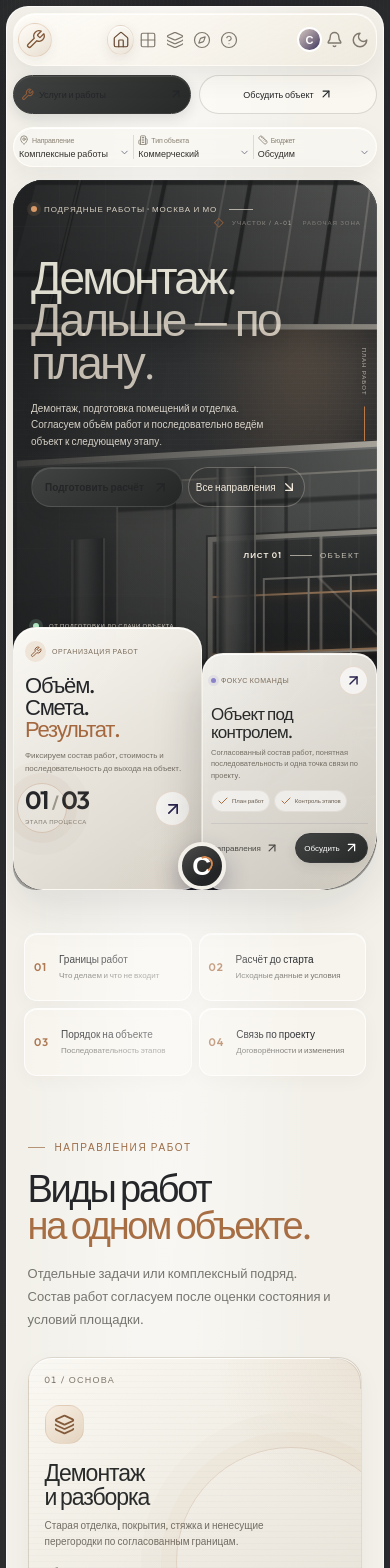
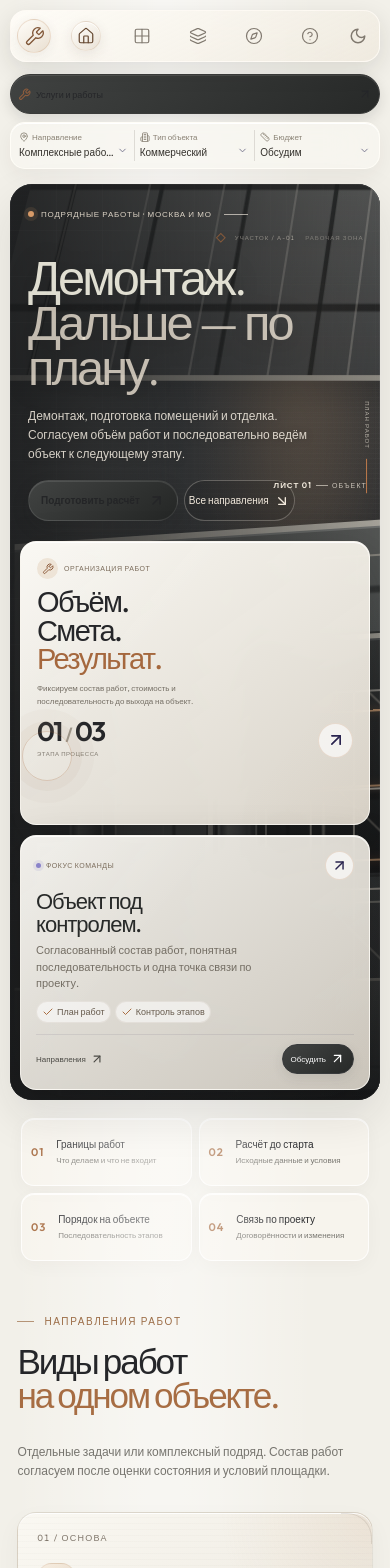
Before and after one commit to borzenkoofficial-lab/Test-skol, a React (Vite) app: page / in a window 390 px wide. Shown: the top 1568 px of the page. Built offline with nearby package versions, Linux system fonts and the light colour scheme.

Commit message:
Repair mobile layout and responsive forms

```diff
--- a/src/styles.css
+++ b/src/styles.css
@@ -1978,3 +1978,124 @@ summary:focus-visible {
   .portfolio-card,
   .faq-item summary { transition: none !important; }
 }
+
+/* Mobile repair pass: replace desktop dashboard proportions with a deliberate single-column flow. */
+@media (max-width: 720px) {
+  html, body, #root { width:100%; min-width:320px; }
+  body { overflow-x:hidden; }
+  .app { width:100%; padding:0; overflow-x:clip; }
+  .frame { width:100%; min-height:100svh; margin:0; padding:10px; overflow:clip; border:0; border-radius:0; box-shadow:none; }
+  .workspace,.workspace.sidebar-is-compact { display:flex; width:100%; height:auto; min-height:0; flex-direction:column; gap:12px; }
+  .sidebar,.sidebar.compact { position:sticky; top:7px; z-index:30; display:grid; width:100%; min-width:0; height:52px; min-height:52px; grid-template-columns:36px minmax(0,1fr) auto; align-items:center; gap:5px; padding:5px 6px; border-radius:16px; box-shadow:0 8px 24px rgba(35,30,24,.12); }
+  .brand-mark,.sidebar.compact .brand-mark { width:34px; height:34px; margin:0; grid-column:1; grid-row:1; }
+  .side-nav { display:flex; min-width:0; flex-direction:row; justify-content:space-around; gap:0; grid-column:2; grid-row:1; }
+  .nav-icon,.sidebar.compact .nav-icon { width:30px; min-width:30px; height:30px; }
+  .sidebar-bottom { flex-direction:row; gap:2px; margin:0; grid-column:3; grid-row:1; }
+  .sidebar-bottom .avatar,.sidebar-toggle,.notification-wrap { display:none; }
+  .sidebar-bottom > .nav-icon { width:30px; height:30px; }
+  .dashboard { display:flex; width:100%; min-width:0; min-height:0; flex-direction:column; gap:12px; }
+  .topbar { display:flex; width:100%; min-width:0; flex-direction:column; align-items:stretch; gap:8px; padding:0; }
+  .top-pill { min-height:40px; }
+  .top-pill-primary { width:100%; justify-content:center; }
+  .top-pill-outline { display:none; }
+  .filters { display:grid; width:100%; grid-template-columns:repeat(3,minmax(0,1fr)); gap:0; padding:7px 3px; border-radius:15px; }
+  .filter-field { padding:2px 5px; }
+  .filter-field > span { font-size:8px; letter-spacing:0; }
+  .filter-field select { font-size:10px; }
+  .hero { display:flex; width:100%; height:auto; min-height:0; flex-direction:column; padding:0; overflow:hidden; border-radius:22px; }
+  .hero-art { inset:0; min-height:100%; }
+  .hero-content { position:relative; inset:auto; min-height:355px; padding:25px 18px 20px; }
+  .hero .eyebrow { max-width:100%; font-size:8px; letter-spacing:.1em; }
+  .hero-index { top:17px; right:13px; gap:4px; font-size:7px; }
+  .hero-index i { width:12px; }
+  .hero h1 { max-width:100%; margin-top:36px; font-size:clamp(45px,12.5vw,72px); line-height:.92; }
+  .hero-description { max-width:290px; margin-top:16px; font-size:12px; line-height:1.6; }
+  .hero-actions { flex-wrap:wrap; gap:6px; margin-top:17px; }
+  .hero-actions .button-dark { min-height:41px; padding:10px 12px; font-size:10px; }
+  .hero-actions .button-ghost { min-height:41px; padding:9px 4px; font-size:10px; }
+  .hero-bottom-note { display:none; }
+  .architecture { right:-15%; bottom:8%; width:85%; height:32%; opacity:.58; }
+  .art-caption { right:10px; bottom:8px; font-size:7px; }
+  .hero .stat-card,.hero .featured-card { position:relative; inset:auto; width:auto; min-width:0; min-height:0; margin:0 10px 10px; border-radius:16px; }
+  .hero .stat-card { padding:16px; }
+  .stat-card h2 { margin:9px 0 8px; font-size:29px; }
+  .stat-bottom { margin-top:11px; }
+  .stat-bottom strong { font-size:27px; }
+  .stat-orbit { right:15px; bottom:27px; width:50px; height:50px; }
+  .hero .featured-card { padding:15px; }
+  .featured-title { font-size:22px; }
+  .featured-card > p { font-size:11px; }
+  .feature-tags span { font-size:9px; }
+  .featured-footer { flex-wrap:wrap; }
+  .hero .brand-orb { display:none; }
+  .floating-label { top:9px; left:10px; font-size:7px; }
+  .floating-number { font-size:18px; }
+  .section-heading { display:flex; flex-direction:column; align-items:stretch; gap:11px; }
+  .section-heading h2 { font-size:clamp(34px,9vw,48px); line-height:.98; }
+  .section-heading > p { max-width:100%; font-size:12px; line-height:1.65; }
+  .lower-content,.portfolio-section,.projects-section { margin-right:2%; margin-left:2%; }
+  .lower-content,.portfolio-section,.projects-section { margin-top:54px; }
+  .service-grid,.portfolio-grid { grid-template-columns:minmax(0,1fr); gap:11px; }
+  .service-tile { min-height:0; padding:19px; border-radius:19px; }
+  .service-tile h3 { font-size:23px; }
+  .service-tile p { max-width:34em; font-size:12px; line-height:1.6; }
+  .service-tile .tile-link { font-size:11px; }
+  .portfolio-card { padding:9px 9px 14px; border-radius:20px; }
+  .portfolio-art { aspect-ratio:1.45/1; border-radius:14px; }
+  .portfolio-meta h3 { font-size:19px; }
+  .portfolio-card > p { font-size:12px; line-height:1.6; }
+  .projects-section { display:flex; flex-direction:column; gap:21px; }
+  .project-visual { width:100%; min-height:245px; border-radius:20px; }
+  .project-copy h2 { font-size:clamp(36px,9vw,48px); }
+  .project-copy > p { font-size:12px; line-height:1.7; }
+  .process-list > div { gap:10px; }
+  .process-list small { font-size:10px; }
+  .scope-section,.estimate-section,.faq-section { width:auto; min-width:0; margin-right:2%; margin-left:2%; }
+  .scope-heading h2,.estimate-intro h2,.faq-intro h2 { font-size:clamp(35px,9vw,48px); }
+  .scope-heading > p,.estimate-intro > p,.faq-intro > p { font-size:12px; line-height:1.65; }
+  .scope-row { grid-template-columns:22px minmax(0,1fr) 32px; gap:7px; }
+  .scope-row h3 { font-size:15px; line-height:1.35; }
+  .scope-row p { font-size:11px; line-height:1.55; }
+  .scope-tags { flex-wrap:wrap; }
+  .scope-tags span { font-size:9px; }
+  .estimate-section { padding:19px 11px; border-radius:19px; }
+  .estimate-form,.contact-form { width:100%; min-width:0; padding:13px 10px; }
+  .estimate-form label,.contact-form label { min-width:0; font-size:10px; }
+  .estimate-form input,.estimate-form select,.estimate-form textarea,.contact-form input,.contact-form textarea { width:100%; min-width:0; min-height:42px; font-size:12px; }
+  .estimate-row,.form-row { grid-template-columns:minmax(0,1fr); gap:10px; }
+  .estimate-form textarea,.contact-form textarea { min-height:84px; }
+  .estimate-notes > div { align-items:flex-start; }
+  .estimate-notes small { font-size:10px; }
+  .faq-section { gap:19px; }
+  .faq-item summary { grid-template-columns:22px minmax(0,1fr) 18px; }
+  .faq-item summary>b { font-size:12px; line-height:1.45; }
+  .faq-item > p { font-size:11px; line-height:1.65; }
+  .contact-section { display:flex; flex-direction:column; gap:20px; margin:54px 2% 0; padding:19px 11px; border-radius:21px; }
+  .contact-section h2 { font-size:clamp(38px,10vw,52px); }
+  .contact-section > div:first-child > p { font-size:12px; line-height:1.65; }
+  .contact-form { border-radius:16px; }
+  .contact-summary { display:flex; flex-wrap:wrap; gap:7px; }
+  .contact-summary > * { max-width:100%; overflow-wrap:anywhere; }
+  .form-submit { width:100%; }
+  .brief-actions { grid-template-columns:repeat(2,minmax(0,1fr)); }
+  .footer { display:flex; flex-wrap:wrap; justify-content:space-between; gap:11px; margin:22px 2% 0; padding:17px 0 8px; }
+  .footer > span { font-size:9px; }
+  .footer-brand { font-size:19px; }
+  .modal-backdrop { padding:12px; }
+  .contact-modal { width:100%; max-width:420px; padding:23px 17px; border-radius:20px; }
+  .notice-popover { position:fixed; top:68px; right:10px; bottom:auto; left:10px; width:auto; }
+}
+@media (max-width: 380px) {
+  .frame { padding:7px; }
+  .sidebar,.sidebar.compact { grid-template-columns:32px minmax(0,1fr) 32px; gap:3px; padding:4px; }
+  .brand-mark,.sidebar.compact .brand-mark { width:31px; height:31px; }
+  .nav-icon,.sidebar.compact .nav-icon,.sidebar-bottom > .nav-icon { width:27px; min-width:27px; height:27px; }
+  .hero-content { min-height:340px; padding:22px 15px 18px; }
+  .hero h1 { font-size:clamp(41px,12vw,48px); }
+  .hero .eyebrow { font-size:7px; }
+  .filter-field { padding-right:2px; padding-left:2px; }
+  .filter-field > span { font-size:7px; }
+  .filter-field select { font-size:9px; }
+  .service-tile { padding:16px; }
+  .contact-form .form-row { grid-template-columns:minmax(0,1fr); }
+}
```
